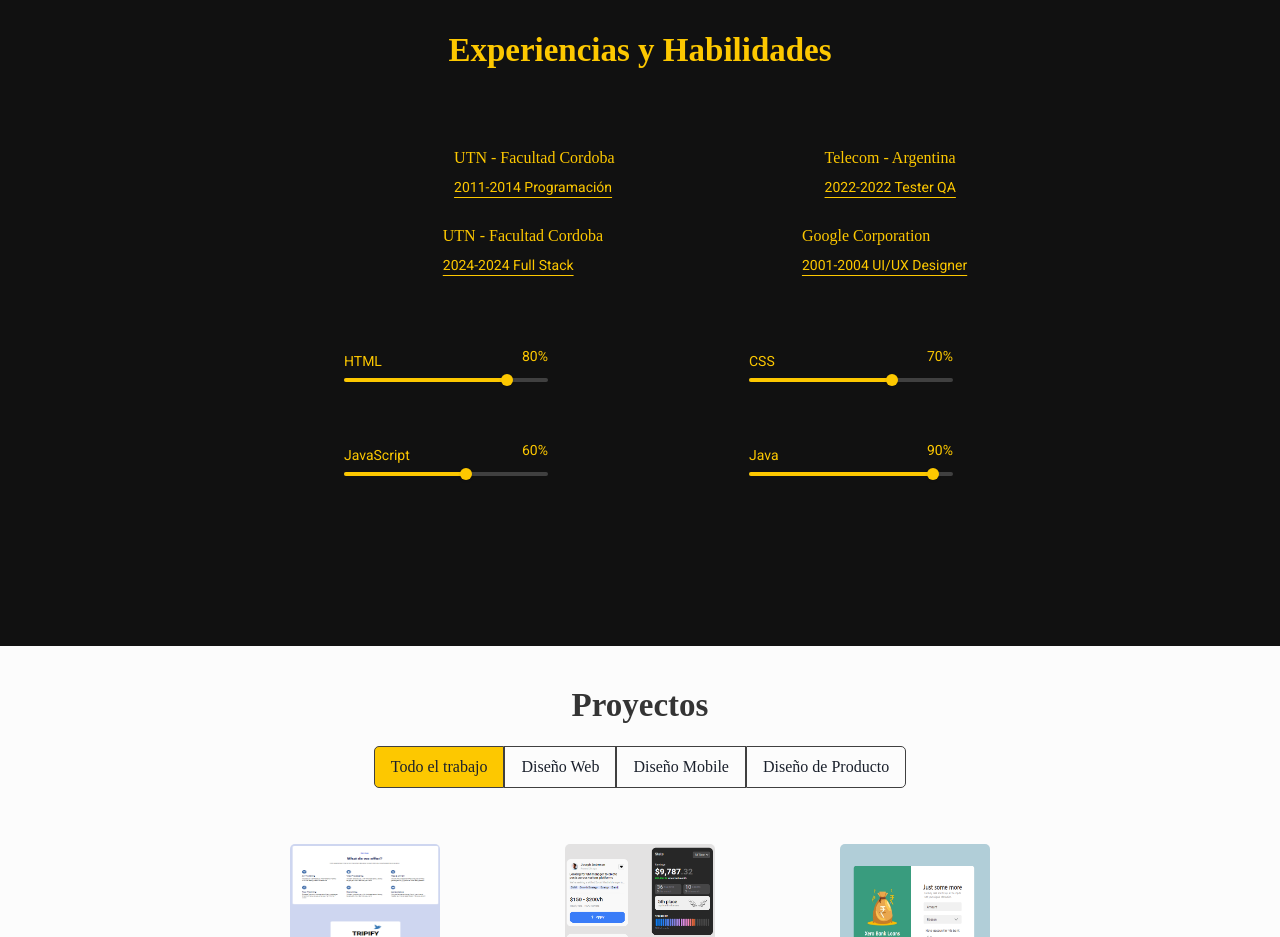
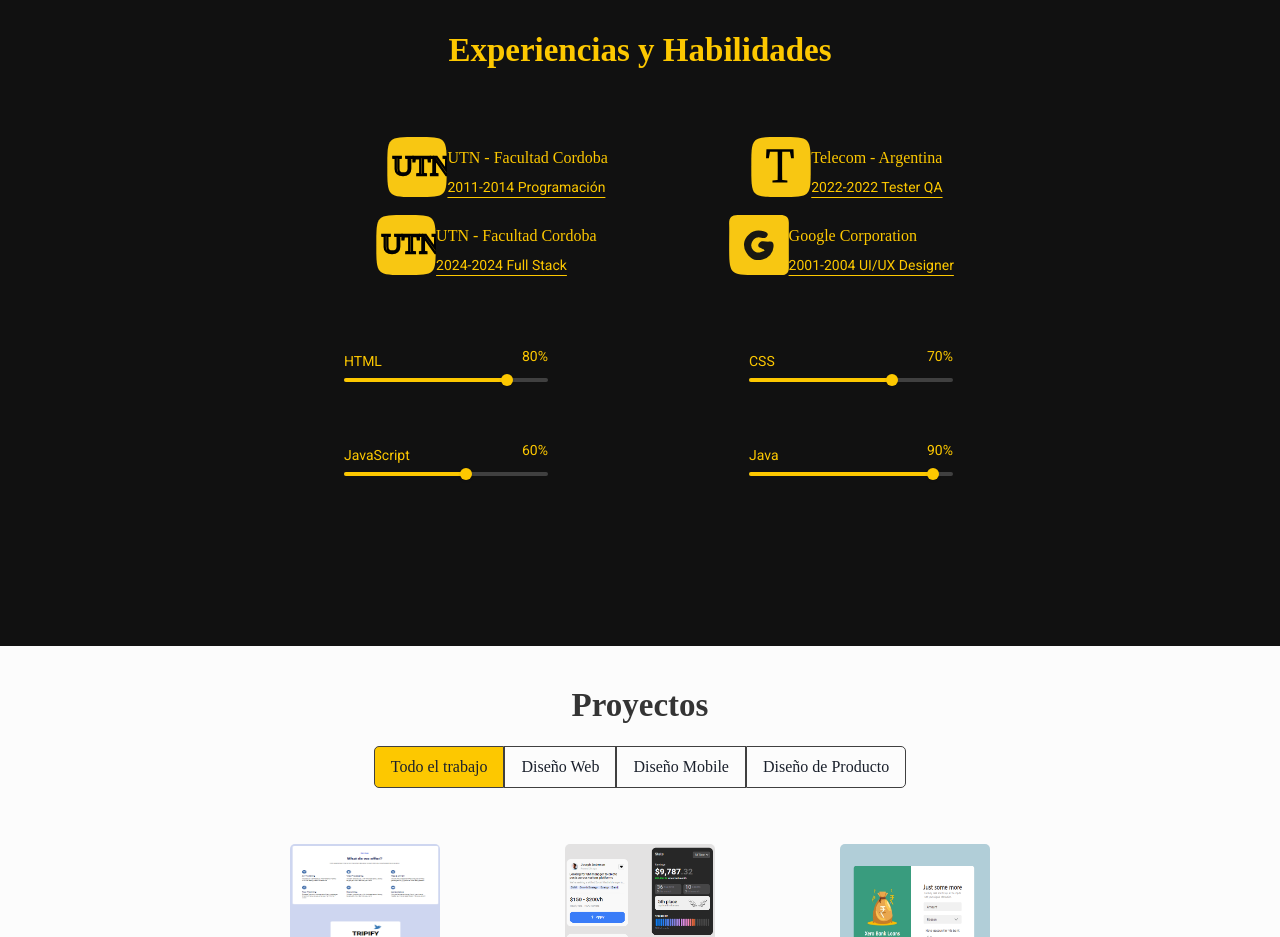
Before and after one commit to VeroZuliani/portfolio-personal-react, a React (Vite) app: page / in a window 1280 px wide. Shown: the part 1580-2517 px from the top of the page. Built offline with nearby package versions, Linux system fonts and the light colour scheme; a web font is replaced by a local one.

Commit message:
Elimine padding en Image en Experiencia.jsx

```diff
--- a/src/Components/Experiencia/Experiencia.jsx
+++ b/src/Components/Experiencia/Experiencia.jsx
@@ -1,4 +1,4 @@
-import {Box, Text, Image, Heading, WrapItem, Center} from '@chakra-ui/react'
+import {Box, Text, Image, Heading, WrapItem, Center, Flex} from '@chakra-ui/react'
 
 const Experiencia = ({img,titulo,experiencia}) => {
 
@@ -6,7 +6,7 @@ const Experiencia = ({img,titulo,experiencia}) => {
 
         <WrapItem className="expe-contenedor"  ml='45px' mb='10px'>
             <Center>
-                <Image pl='80px' w='60px' h='60px' src={img} alt=""/>
+                <Image w='60px' h='60px' src={img} alt=""/>
                 <Box className="exp" display='inline-block' >
                     <Heading as='h3'
                         fontSize={16}
@@ -29,6 +29,7 @@ const Experiencia = ({img,titulo,experiencia}) => {
                 </Box>
             </Center>
         </WrapItem>
+
     )
 }
 
--- a/src/Components/Habilidades/Habilidades.jsx
+++ b/src/Components/Habilidades/Habilidades.jsx
@@ -69,6 +69,7 @@ const Habilidades = () => {
                 >Experiencias y Habilidades
             </Heading>
 
+
             <Wrap className="experiencias"
                 justify='space-evenly'
                 w='910px'
@@ -80,10 +81,7 @@ const Habilidades = () => {
                 pl='47px'
                 mt='40px'
                 ml='40px'
-                // display= 'flex'
-                // justifyContent= 'space-evenly'
                 alignItems= 'center'
-                // flexWrap= 'wrap'
                 >
                 {experiencias.map(elemento =>
                     <Experiencia img={elemento.img} titulo={elemento.titulo} experiencia={elemento.experiencia}/>)
```
